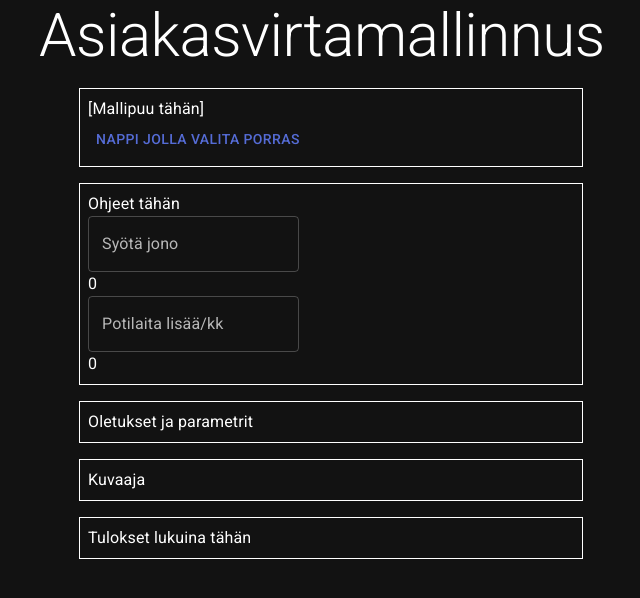
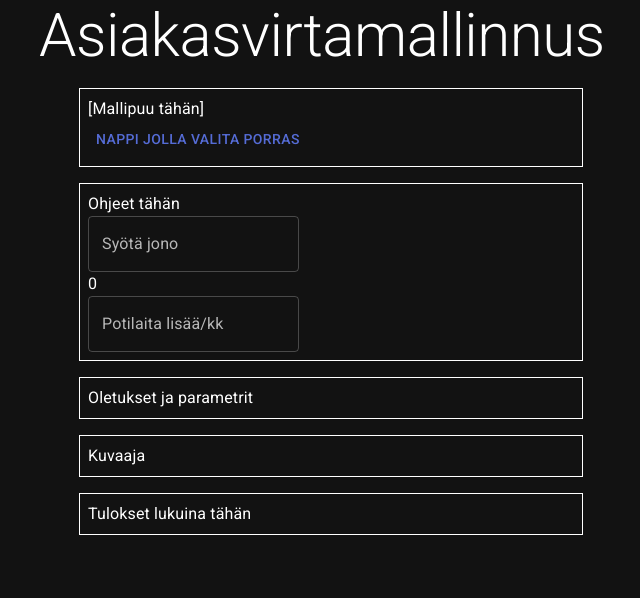
Before and after one commit to pluton-pyramidi/asiakasvirtamallinnus, a React (Vite) app: page / in a window 1280 px wide. Shown: the top 598 px of the page, without its empty margins (325-965 px from the left). Built offline with nearby package versions, Linux system fonts and the light colour scheme.

Commit message:
Refactor IntegerInput into a reusable component with reusable state logic

```diff
--- a/src/components/IntegerInput.jsx
+++ b/src/components/IntegerInput.jsx
@@ -1,10 +1,16 @@
 import * as React from "react";
 import { useSelector, useDispatch } from "react-redux";
-import { setInitialQueueInput } from "../app/store";
+import * as AllStates from "../app/store";
 import { Box, Button, Typography, TextField } from "@mui/material";
 
-export default function IntegerInput({ fieldTitle, fieldAriaLabel }) {
-  const queueState = useSelector((state) => state.initialQueueState.value);
+/* IntegerInput needs props from the parent to 1) give the text field labels and 2) the name of state & its reducer to be used by the state reducer factory in store.js. The state and its reducer need to be configured in store.js */
+export default function IntegerInput({
+  fieldTitle,
+  fieldAriaLabel,
+  stateId,
+  stateSetterId,
+}) {
+  const queueState = useSelector((state) => state[stateId]?.value ?? "");
   const dispatch = useDispatch();
 
   return (
@@ -14,7 +20,10 @@ export default function IntegerInput({ fieldTitle, fieldAriaLabel }) {
         type="number"
         aria-label={fieldAriaLabel}
         value={queueState == 0 ? "" : queueState}
-        onChange={(e) => dispatch(setInitialQueueInput(Number(e.target.value)))}
+        onChange={(e) =>
+          AllStates[stateSetterId] &&
+          dispatch(AllStates[stateSetterId](Number(e.target.value)))
+        }
       ></TextField>
       <Typography>{queueState}</Typography>
     </Box>
--- a/src/features/InputBlock.jsx
+++ b/src/features/InputBlock.jsx
@@ -11,6 +11,8 @@ export default function InputBlock() {
       <IntegerInput
         fieldTitle="Syötä jono"
         fieldAriaLabel="Syötä jonossa olevien potilaiden lukumäärä"
+        stateId="initialQueueState"
+        stateSetterId="setInitialQueueInput"
       ></IntegerInput>
       <IntegerInput
         fieldTitle="Potilaita lisää/kk"
```
